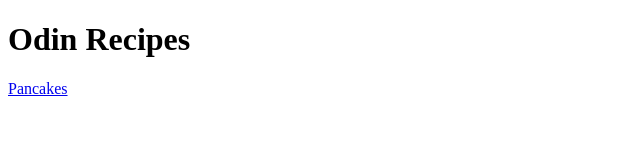
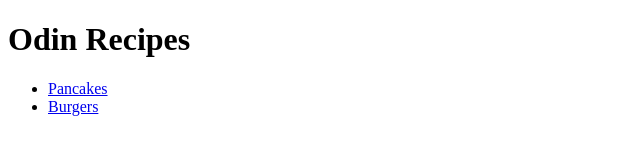
Before and after one commit to lmzo46/odin-recipes, a plain HTML site: page index.html in a window 1280 px wide. Shown: the whole page, without its empty margins (0-640 px from the left). Drawn offline with Linux system fonts and the light colour scheme.

Commit message:
added burgers link

```diff
--- a/index.html
+++ b/index.html
@@ -7,6 +7,10 @@
 </head>
 <body>
     <h1>Odin Recipes</h1>
-    <a href="recipes/pancakes.html">Pancakes</a>
+    <ul>
+        <li><a href="recipes/pancakes.html">Pancakes</a></li>
+        <li><a href="recipes/burgers.html">Burgers</a></li>
+    </ul>
+
 </body>
 </html>
```
